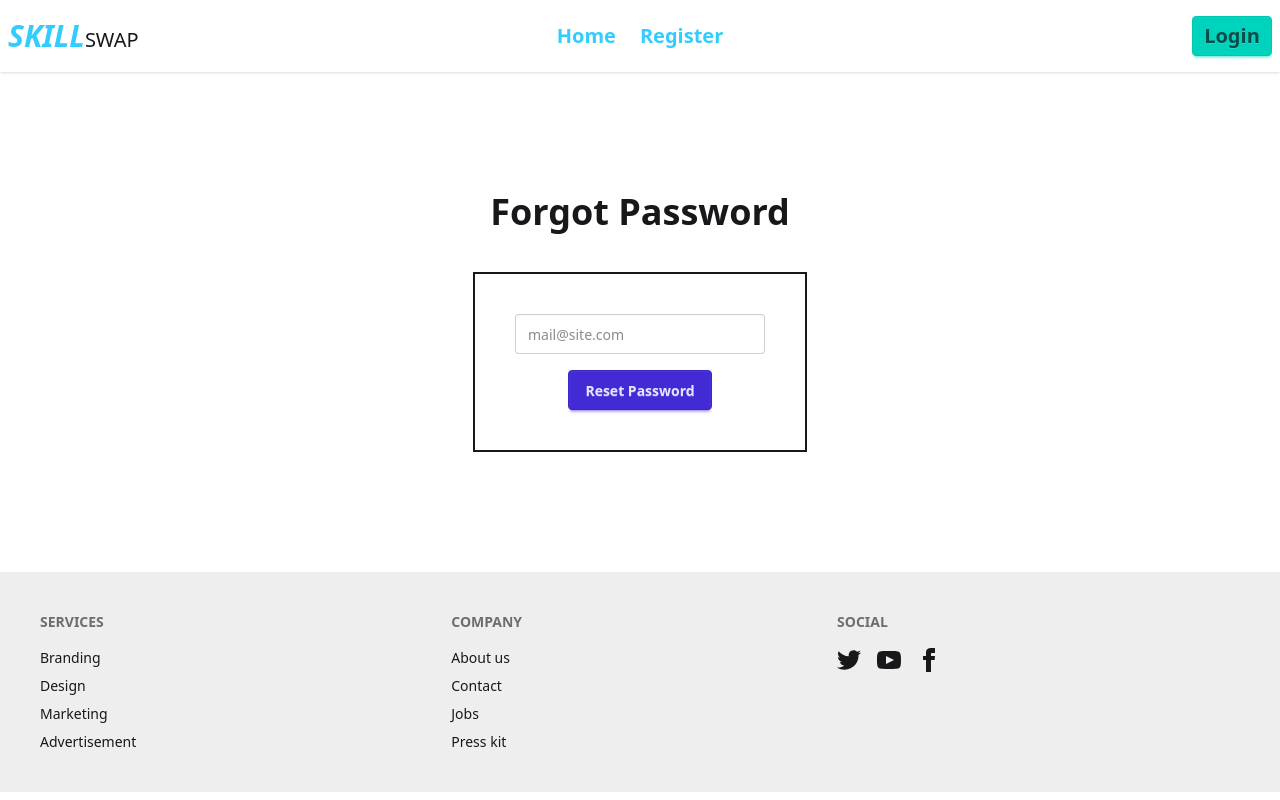
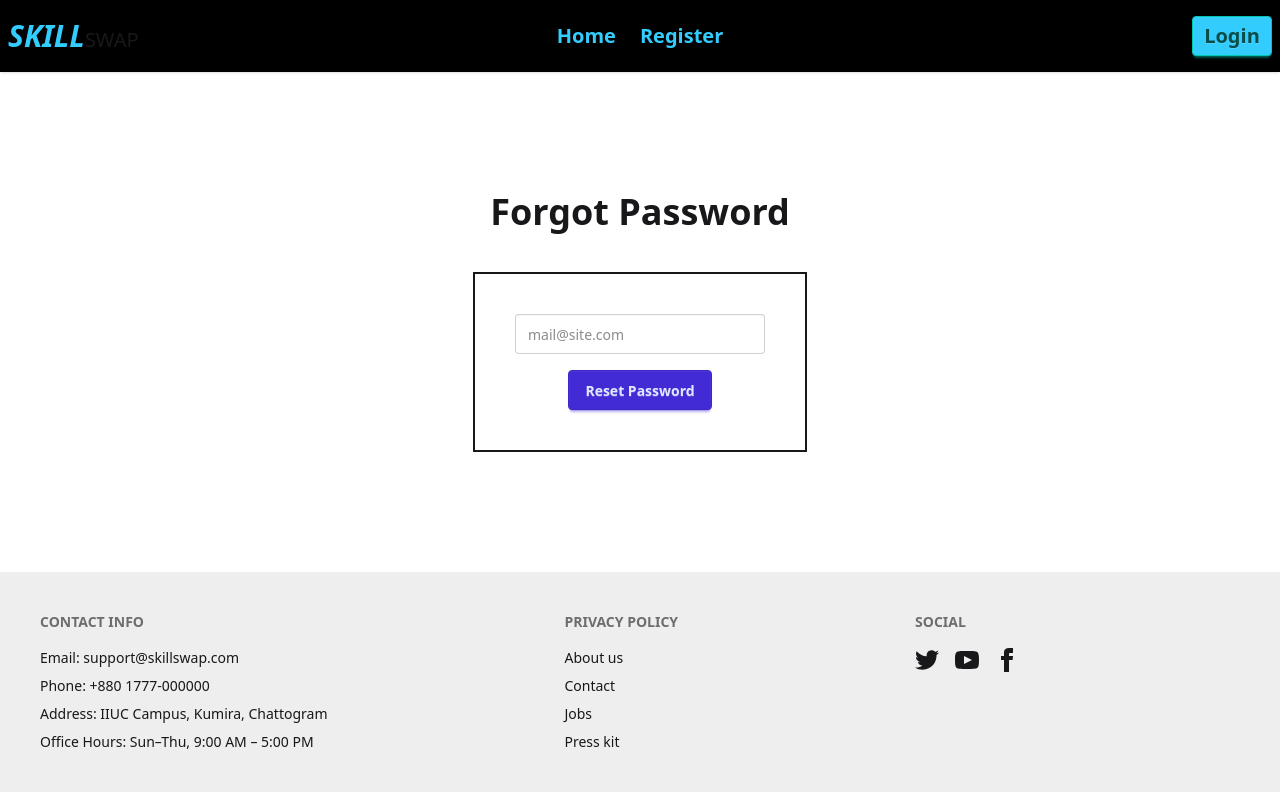
Before and after one commit to Tanzim313/SKILLSWAP, a React (Vite) app: page /forgot-password in a window 1280 px wide. Built offline with nearby package versions, Linux system fonts and the light colour scheme; no server answers.

Commit message:
home.jsx ,navbar.jsx and footer.jsx updated

```diff
--- a/public/skill.json
+++ b/public/skill.json
@@ -128,7 +128,7 @@
     "rating": 4.7,
     "slotsAvailable": 3,
     "description": "Explore creative projects using Python, from simple games to interactive art.",
-    "image": "https://images.squarespace-cdn.com/content/v1/5c007301fcf7fd630ba07695/1543947983356-W636W1U1PKNSKZBNQI5M/cc-home-cover_920px.png?format=750w",
+    "image": "https://media.istockphoto.com/id/2192134048/photo/python-programming-language-concept-with-computer-code-and-laptop.jpg?s=612x612&w=is&k=20&c=kurpwnvz2g-ni-A3WxHUkCUHQB0hFtW4IIn31Cxmpcg=",
     "category": "Technology"
   },
   {
@@ -140,7 +140,7 @@
     "rating": 4.9,
     "slotsAvailable": 6,
     "description": "Learn the art of floral arranging and create stunning bouquets and centerpieces.",
-    "image": "https://images.pexels.com/photos/5474303/pexels-photo-5474303.jpeg",
+    "image": "https://cdn.pixabay.com/photo/2016/08/03/14/24/valentines-day-background-1566792_1280.jpg",
     "category": "Art & Craft"
   }
 ]
--- a/public/student.json
+++ b/public/student.json
@@ -25,7 +25,7 @@
     "feedbackId": 3,
     "skillId": 103,
     "name": "Sabbir Hossain",
-    "avatar": "/avatars/sabbir.jpg",
+    "avatar": "https://media.istockphoto.com/id/1763926700/photo/portrait-of-smiling-smart-school-boy-wearing-braces-on-teeth-looking-at-camera-education.jpg?s=1024x1024&w=is&k=20&c=jiZOgCKeFvdsl8Hri0pN7b5yJ7o8nmKjoF8eHZrx7Qw=",
     "course": "UI/UX Design",
     "rating": 5,
     "comment": "Great mentoring and timely feedback on assignments. Got my first freelance gig!",
@@ -47,7 +47,7 @@
     "feedbackId": 5,
     "skillId": 104,
     "name": "Imran Khan",
-    "avatar": "https://images.pexels.com/photos/762020/pexels-photo-762020.jpeg",
+    "avatar": "https://media.istockphoto.com/id/2049159875/photo/portrait-of-attractive-boy-teenager-wearing-stylish-casual-clothes-showing-thumb-up-cool.jpg?s=1024x1024&w=is&k=20&c=RUx3WyE3LTPaDKDcv5QncEljkB6khpqzDrKa4hn2BmU=",
     "course": "Digital Marketing",
     "rating": 5,
     "comment": "Practical, up-to-date content. I saw measurable results in campaign performance.",
@@ -58,7 +58,7 @@
     "feedbackId": 6,
     "skillId": 102,
     "name": "Taslima Begum",
-    "avatar": "https://images.pexels.com/photos/762020/pexels-photo-762020.jpeg",
+    "avatar": "https://media.istockphoto.com/id/1134022768/photo/portrait-of-a-young-woman-in-the-city.jpg?s=612x612&w=is&k=20&c=qiRm0x6FNuLMRs_V_mSjRFYJkFgqr5BkTS0oREtTJlw=",
     "course": "Graphic Design",
     "rating": 3,
     "comment": "Instructor knew a lot but sometimes explanations were rushed.",
@@ -69,7 +69,7 @@
     "feedbackId": 7,
     "skillId": 105,
     "name": "Rafi Ahmed",
-    "avatar": "https://images.pexels.com/photos/762020/pexels-photo-762020.jpeg",
+    "avatar": "https://media.istockphoto.com/id/2210809725/photo/teenager-with-autism-at-park-bench-16-year-old-boy-with-green-cap-enjoys-spring-evening.jpg?s=1024x1024&w=is&k=20&c=WUPOV9Tz0NwS6YsGc2KjeqErsg9lWl55w0CCxst6YYo=",
     "course": "Python for Data Science",
     "rating": 5,
     "comment": "Clear examples, good exercises. Helped me prepare for interviews.",
@@ -80,7 +80,7 @@
     "feedbackId": 8,
     "skillId": 103,
     "name": "Sadia Noor",
-    "avatar": "https://images.pexels.com/photos/762020/pexels-photo-762020.jpeg",
+    "avatar": "https://images.pexels.com/photos/1408978/pexels-photo-1408978.jpeg",
     "course": "UI/UX Design",
     "rating": 4,
     "comment": "Loved the hands-on design critiques. More mobile-specific lessons would be great.",
--- a/src/Component/Footer.jsx
+++ b/src/Component/Footer.jsx
@@ -6,16 +6,17 @@ const Footer =()=>{
     return(
 
         <div>
-               <footer className="footer sm:footer-horizontal bg-base-300 text-base-content p-10">
+
+  <footer className="footer sm:footer-horizontal bg-base-300 text-base-content p-10">
   <nav>
-    <h6 className="footer-title">Services</h6>
-    <a className="link link-hover">Branding</a>
-    <a className="link link-hover">Design</a>
-    <a className="link link-hover">Marketing</a>
-    <a className="link link-hover">Advertisement</a>
+    <h6 className="footer-title">Contact info</h6>
+    <p className="">Email: support@skillswap.com</p>
+    <p className="">Phone: +880 1777-000000</p>
+    <p className="">Address: IIUC Campus, Kumira, Chattogram</p>
+    <p className="">Office Hours: Sun–Thu, 9:00 AM – 5:00 PM</p>
   </nav>
   <nav>
-    <h6 className="footer-title">Company</h6>
+    <h6 className="footer-title">privacy policy</h6>
     <a className="link link-hover">About us</a>
     <a className="link link-hover">Contact</a>
     <a className="link link-hover">Jobs</a>
--- a/src/Component/HOME/Home.jsx
+++ b/src/Component/HOME/Home.jsx
@@ -30,7 +30,7 @@ const Home =()=>{
 
         <div>
 
-            <div className="mt-30 mb-30">
+            <div className="mt-30 mb-30 p-4">
                 <Swiper
       // install Swiper modules
       modules={[Navigation, Pagination, Scrollbar, A11y,Autoplay]}
@@ -83,7 +83,7 @@ const Home =()=>{
                         <button className="mb-10 font-bold btn btn-primary ">
 
                            <Link to={`/appDetails/${skillData.skillId}`}>
-                                 View Details
+                                View Details
                            </Link>
 
                         </button>
@@ -197,21 +197,21 @@ const Home =()=>{
 
                 <div className="mb-20">
                     <ul className="">
-                        <li className="mb-4 rounded-md w-[300px] h-10 flex gap-2 justify-center items-center font-bold text-xl bg-gradient-to-br from-[#6666ff] to-[#cc99ff20] shadow text-white">
+                        <li className="mb-4 rounded-md w-[300px] h-10 flex gap-2 justify-center items-center font-bold text-xl bg-gradient-to-br from-[#6666ff] to-[#cc99ff] shadow text-white">
                             <FaRegHandPointRight />
                             Expert Mentors
                         </li>
-                        <li className="mb-4 rounded-md w-[300px] h-10 flex gap-2 justify-center items-center font-bold text-xl bg-gradient-to-br from-[#6666ff] to-[#cc99ff20] ">
+                        <li className="mb-4 rounded-md w-[300px] h-10 flex gap-2 justify-center items-center font-bold text-xl bg-gradient-to-br from-[#6666ff] to-[#cc99ff] text-white ">
                             <FaRegHandPointRight />
                             Affordable Pricing
                             </li>
-                        <li className="mb-4 rounded-md w-[300px] h-10 flex gap-2 justify-center items-center font-bold text-xl bg-gradient-to-br from-[#6666ff] to-[#cc99ff20] shadow text-white">
+                        <li className="mb-4 rounded-md w-[300px] h-10 flex gap-2 justify-center items-center font-bold text-xl bg-gradient-to-br from-[#6666ff] to-[#cc99ff] shadow text-white">
                             <FaRegHandPointRight />
                             24 Hours Support Session</li>
-                        <li className="mb-4 rounded-md w-[300px] h-10 flex gap-2 justify-center items-center font-bold text-xl bg-gradient-to-br from-[#6666ff] to-[#cc99ff20]  shadow text-white">
+                        <li className="mb-4 rounded-md w-[300px] h-10 flex gap-2 justify-center items-center font-bold text-xl bg-gradient-to-br from-[#6666ff] to-[#cc99ff]  shadow text-white">
                             <FaRegHandPointRight />
                             Real Project Experience</li>
-                        <li className="rounded-md w-[300px] h-10 flex gap-2 justify-center items-center font-bold text-xl bg-gradient-to-br from-[#6666ff] to-[#cc99ff20]  shadow text-white">
+                        <li className="rounded-md w-[300px] h-10 flex gap-2 justify-center items-center font-bold text-xl bg-gradient-to-br from-[#6666ff] to-[#cc99ff]  shadow text-white">
                             <FaRegHandPointRight />
                             Certificate On Completion</li>
                     </ul>
--- a/src/Component/Navbar.jsx
+++ b/src/Component/Navbar.jsx
@@ -34,7 +34,7 @@ const Navbar =()=>{
     return(
 
         <div className="">
-                <div className="navbar bg-base-100 shadow-sm ">
+                <div className="navbar bg-[#000000] shadow-sm ">
   <div className=" navbar-start">
     <div className="dropdown">
       <div tabIndex={0} role="button" className="btn btn-ghost sm:hidden">
@@ -62,9 +62,9 @@ const Navbar =()=>{
    <img className="sm:w-[50px] sm:h-[50px] w-[40px] h-[40px] rounded-full border-2 border-b-cyan-800 border-e-amber-400 border-l-blue-400 " src={user.photoURL} alt="" />
 </div >
 
-    <a onClick={handleSignOut} className="btn btn-primary w-15 sm:w-20 ">Signout</a>
+    <a onClick={handleSignOut} className="btn btn-primary bg-[#33ccff] font-extrabold w-15 sm:w-20 ">Signout</a>
    </div>
-   :<Link className="btn btn-accent font-bold text-xl w-15 sm:w-20 " to="/login">Login</Link>}
+   :<Link className="btn btn-accent bg-[#33ccff] font-bold text-xl w-15 sm:w-20 " to="/login">Login</Link>}
   </div>
 </div>
         </div>
```
